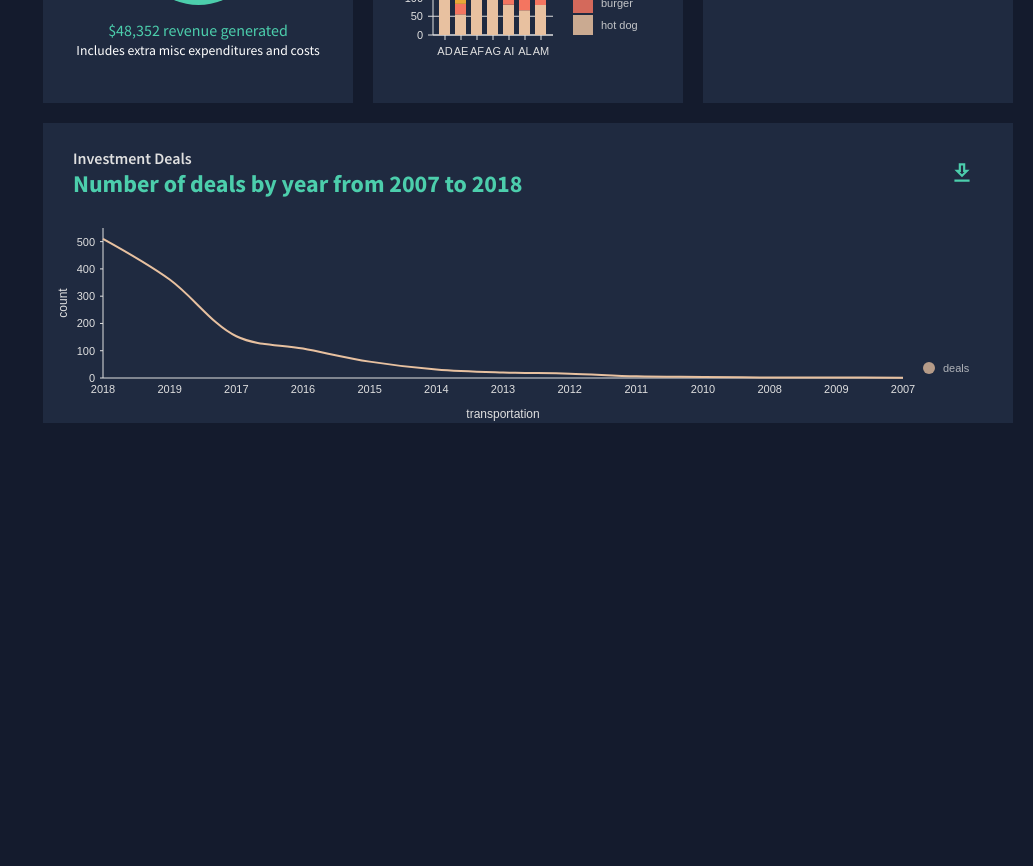
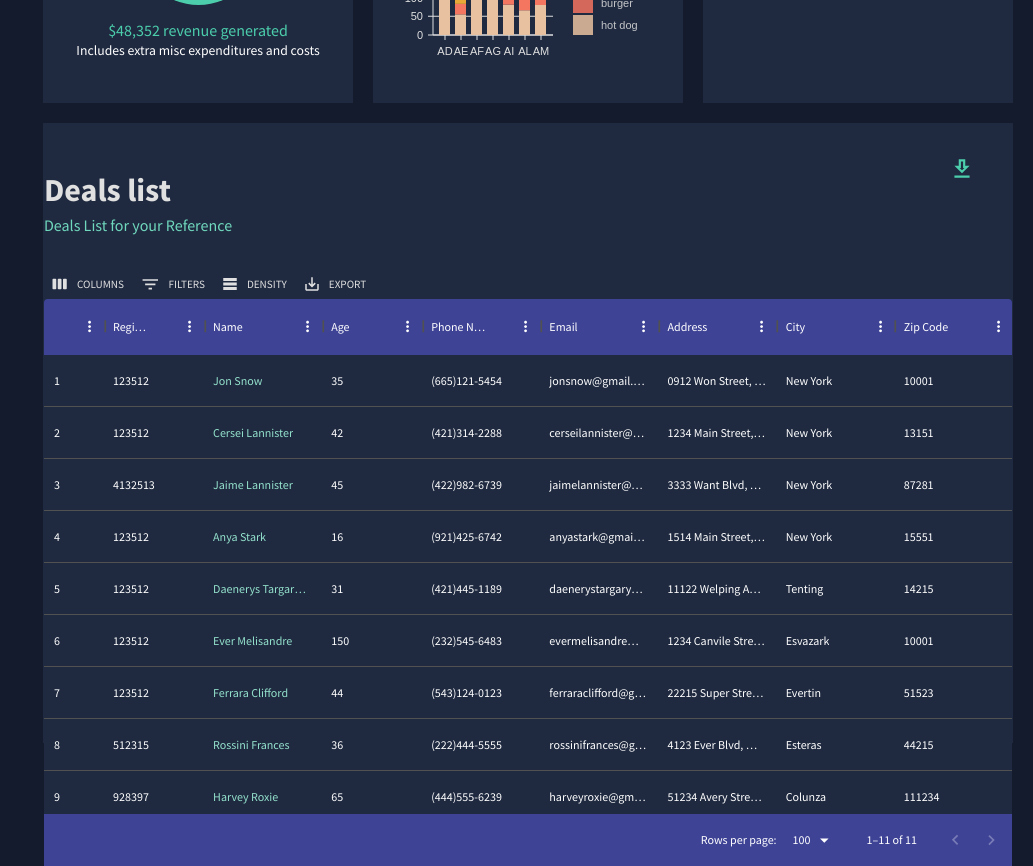
Before and after one commit to masete/ML-Production-with-Flask, a React (Create React App) app in the folder ui/: page /deals in a window 1280 px wide. Shown: the part 1180-2046 px from the top of the page, without its empty margins (247-1280 px from the left). Before the commit the page ends 1614 px from the top, so only its background shows below. Built offline with nearby package versions, Linux system fonts and the light colour scheme.

Commit message:
added a table with deals list

```diff
--- /dev/null
+++ b/ui/src/components/DealsList.jsx
@@ -0,0 +1,103 @@
+import { Box } from "@mui/material";
+import { DataGrid, GridToolbar } from "@mui/x-data-grid";
+import { tokens } from "../theme";
+import { mockDataContacts } from "../data/mockData";
+import Header from "../components/Header";
+import { useTheme } from "@mui/material";
+
+const Contacts = ({ isCustomLineColors = false, isDashboard = false }) => {
+  const theme = useTheme();
+  const colors = tokens(theme.palette.mode);
+
+  const columns = [
+    { field: "id", headerName: "ID", flex: 0.5 },
+    { field: "registrarId", headerName: "Registrar ID" },
+    {
+      field: "name",
+      headerName: "Name",
+      flex: 1,
+      cellClassName: "name-column--cell",
+    },
+    {
+      field: "age",
+      headerName: "Age",
+      type: "number",
+      headerAlign: "left",
+      align: "left",
+    },
+    {
+      field: "phone",
+      headerName: "Phone Number",
+      flex: 1,
+    },
+    {
+      field: "email",
+      headerName: "Email",
+      flex: 1,
+    },
+    {
+      field: "address",
+      headerName: "Address",
+      flex: 1,
+    },
+    {
+      field: "city",
+      headerName: "City",
+      flex: 1,
+    },
+    {
+      field: "zipCode",
+      headerName: "Zip Code",
+      flex: 1,
+    },
+  ];
+
+  return (
+    <Box m="1px">
+      <Header
+        title="Deals list"
+        subtitle="Deals List for your Reference"
+      />
+      <Box
+        m="5px 0 0 0"
+        height="75vh"
+        sx={{
+          "& .MuiDataGrid-root": {
+            border: "none",
+          },
+          "& .MuiDataGrid-cell": {
+            borderBottom: "none",
+          },
+          "& .name-column--cell": {
+            color: colors.greenAccent[300],
+          },
+          "& .MuiDataGrid-columnHeaders": {
+            backgroundColor: colors.blueAccent[700],
+            borderBottom: "none",
+          },
+          "& .MuiDataGrid-virtualScroller": {
+            backgroundColor: colors.primary[400],
+          },
+          "& .MuiDataGrid-footerContainer": {
+            borderTop: "none",
+            backgroundColor: colors.blueAccent[700],
+          },
+          "& .MuiCheckbox-root": {
+            color: `${colors.greenAccent[200]} !important`,
+          },
+          "& .MuiDataGrid-toolbarContainer .MuiButton-text": {
+            color: `${colors.grey[100]} !important`,
+          },
+        }}
+      >
+        <DataGrid
+          rows={mockDataContacts}
+          columns={columns}
+          components={{ Toolbar: GridToolbar }}
+        />
+      </Box>
+    </Box>
+  );
+};
+
+export default Contacts;
--- a/ui/src/scenes/deals/index.js
+++ b/ui/src/scenes/deals/index.js
@@ -11,7 +11,7 @@
 // import Header from "../../components/Header";
 import DealsLineChart from "../../components/DealsLineChart";
 import DealsBarChart from "../../components/DealsBarChart";
-// import LineChart from "../../components/LineChart";
+import Contacts from "../../components/DealsList";
 import GeographyChart from "../../components/GeographyChart";
 import BarChart from "../../components/BarChart";
 import StatBox from "../../components/StatBox";
@@ -326,7 +326,7 @@
         {/* ROW 5 */}
         <Box
           gridColumn="span 12"
-          gridRow="span 2"
+          gridRow="span 4"
           backgroundColor={colors.primary[400]}
         >
           <Box
@@ -342,14 +342,14 @@
                 fontWeight="600"
                 color={colors.grey[100]}
               >
-                Investment Deals
+                {/* Investment Deals */}
               </Typography>
               <Typography
                 variant="h3"
                 fontWeight="bold"
                 color={colors.greenAccent[500]}
               >
-                Number of deals by year from 2007 to 2018
+                {/* Number of deals by year from 2007 to 2018 */}
               </Typography>
             </Box>
             <Box>
@@ -361,7 +361,7 @@
             </Box>
           </Box>
           <Box height="250px" m="-20px 0 0 0">
-            <DealsLineChart />
+            <Contacts />
           </Box>
         </Box>
       </Box>
```
